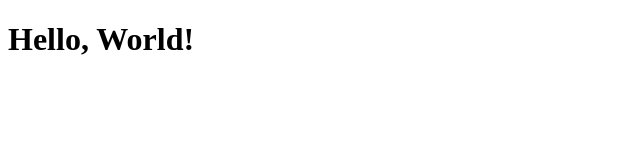
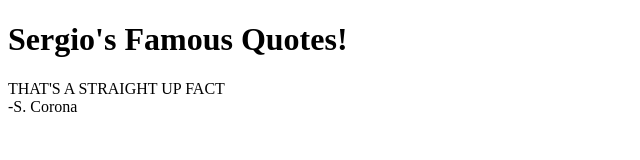
Before and after one commit to JulianArvizu/hackSite, a plain HTML site: page index.html in a window 1280 px wide. Shown: the whole page, without its empty margins (0-640 px from the left). Drawn offline with Linux system fonts and the light colour scheme.

Commit message:
Update index.html

```diff
--- a/index.html
+++ b/index.html
@@ -1,4 +1,9 @@
 <!DOCTYPE HTML>
 <html>
-<h1> Hello, World!</h1>
+<h1> Sergio's Famous Quotes!</h1>
+  <p>
+    THAT'S A STRAIGHT UP FACT</br>
+-S. Corona</br>
+
+  </p>
 </html>
```
